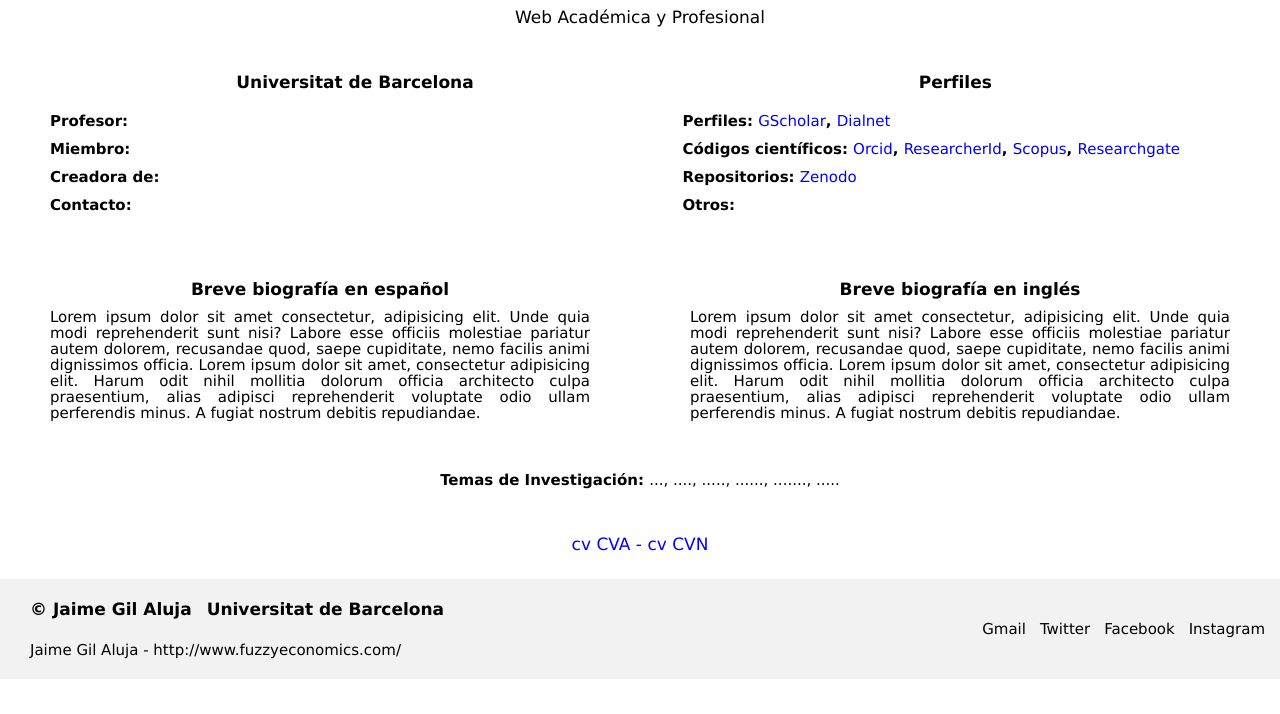
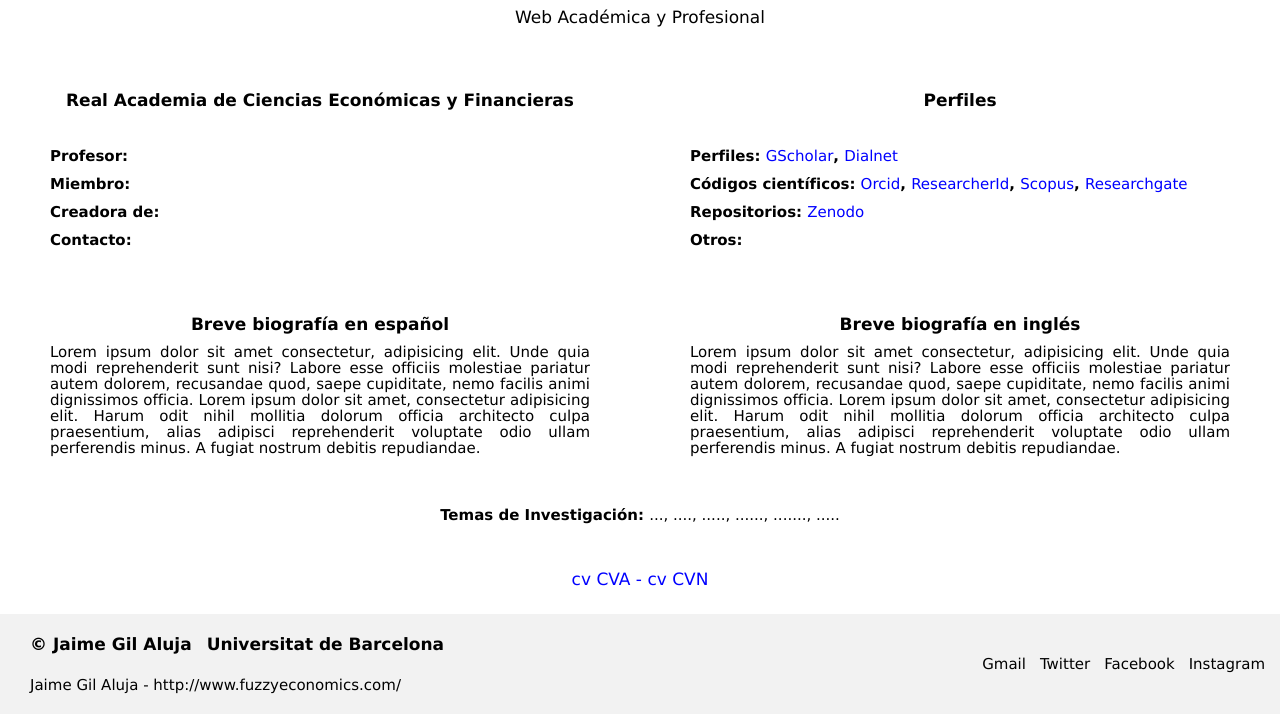
Before and after one commit to ProyectoCristina/ProyectoCristina.github.io, a plain HTML site: page JGA/jga_index.html in a window 1280 px wide. Shown: the part 229-943 px from the top of the page. Before the commit the page ends 908 px from the top, so only its background shows below. Drawn offline with Linux system fonts and the light colour scheme.

Commit message:
Cambio en los estilos de la seccion de perfiles

```diff
--- a/JGA/css/jga_style.css
+++ b/JGA/css/jga_style.css
@@ -113,6 +113,7 @@ main section .main-section--datas .main-section--datas-ule {
 }
 
 main section .main-section--datas-ule .datas-ule--title {
+    display: flex;
     font-size: 1.7rem;
     font-weight: 700;
     color: #000;
--- a/JGA/css/jga_tablet.css
+++ b/JGA/css/jga_tablet.css
@@ -23,26 +23,34 @@ header nav .nav-right-section {
     margin: 10px 10px 10px 0;
 }
 
-.main-section--datas {
-    display: flex;
-    flex-direction: row;
+main .main-section--datas {
     padding-right: 0;
+    display: grid;
+    grid-template-columns: 1fr 1fr;
+    grid-template-rows: 1fr;
 }
 
 .main-section--datas-ule {
-    width: 50vw;
+    display: grid;
+    grid-template-columns: 1fr;
+    grid-template-rows: minmax(5px, 65px) 1fr;
 }
 
 main section .main-section--datas-ule .datas-ule--title {
-    margin-left: calc(50% - 80px);
+    margin: auto;
+    text-align: center;
+    justify-content: center;
 }
 
 .main-section--datas-profile {
-    width: 50vw;
+    display: grid;
+    grid-template-columns: 1fr;
+    grid-template-rows: minmax(5px, 65px) 1fr;
 }
 
 main section .main-section--datas-profile .datas-profile--title {
-    margin-left: calc(50% - 30px);
+    margin: auto;
+    text-align: center;
 }
 
 .main-section--bio {
--- a/JGA/jga_index.html
+++ b/JGA/jga_index.html
@@ -29,7 +29,7 @@
         </section>
         <section class="main-section--datas">
             <article class="main-section--datas-ule">
-                <a class="datas-ule--title" href="https://www.ub.edu/web/portal/ca/" target="_blank" rel="noopener">Universitat de Barcelona</a>
+                <a class="datas-ule--title" href="https://racef.es/" target="_blank" rel="noopener">Real Academia de Ciencias Económicas y Financieras</a>
                 <div class="datas-ule--container">
                     <p class="datas-ule--container-profesora">Profesor: <a href="#" target="_blank" rel="noopener"></a></p>
                     <p class="datas-ule--container-miembro">Miembro: <a href="#" target="_blank" rel="noopener"></a></p>
```
